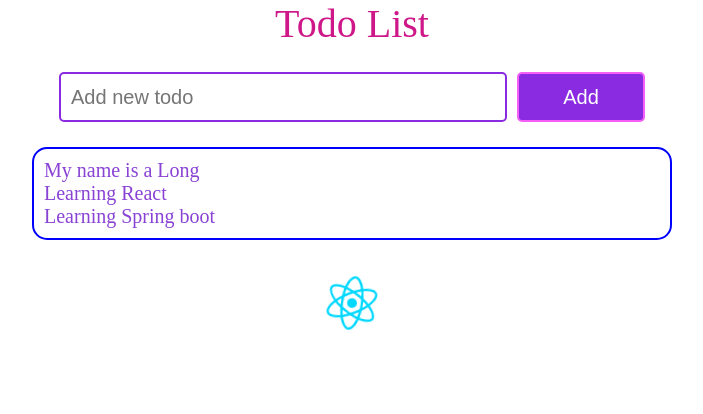
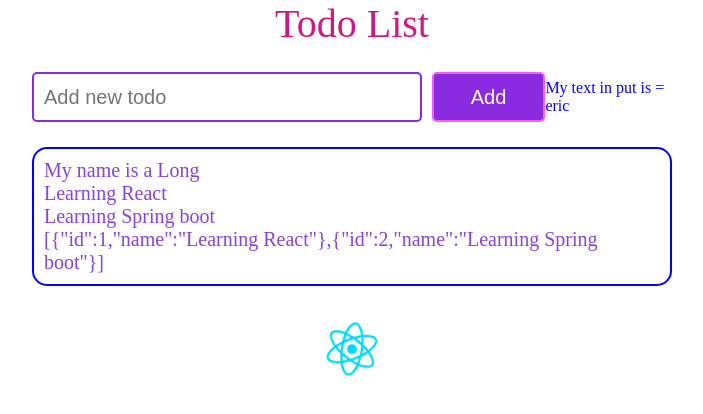
Before and after one commit to tlong1312/React-test, a React (Vite) app: page / in a window 1280 px wide. Shown: the top 414 px of the page, without its empty margins (288-991 px from the left). Built offline with nearby package versions, Linux system fonts and the light colour scheme.

Commit message:
du lieu stage

```diff
--- a/src/App.jsx
+++ b/src/App.jsx
@@ -2,8 +2,20 @@ import './components/todo/todo.css'
 import TodoData from './components/todo/TodoData'
 import TodoForm from './components/todo/TodoForm'
 import reactLogo from './assets/react.svg';
+import { useState } from 'react';
 
 const App = () => {
+
+  const [todoList, setTodoList] = useState([
+    {
+      id: 1,
+      name: "Learning React",
+    },
+    {
+      id: 2,
+      name: "Learning Spring boot",
+    }
+  ])
 
   const name = "Long";
   const age = 20;
@@ -25,6 +37,7 @@ const App = () => {
         name={name}
         age={age}
         data={data}
+        todoList={todoList}
       />
       <div className="todo-image">
         <img className="logo" src={reactLogo} />
--- a/src/components/todo/TodoData.jsx
+++ b/src/components/todo/TodoData.jsx
@@ -1,14 +1,16 @@
 
 const TodoData = (props) => {
+   const {name, todoList} = props;
 
-    const {name} = props
-
-    // console.log(">>> check props", props)
+    console.log(">>> check props", props)
     return (
         <div className="todo-data">
             <div>My name is a {name}</div>
             <div>Learning React </div>
             <div>Learning Spring boot </div>
+            <div>
+                {JSON.stringify(todoList)}
+            </div>
         </div>
     )
 }
--- a/src/components/todo/TodoForm.jsx
+++ b/src/components/todo/TodoForm.jsx
@@ -1,16 +1,18 @@
+import { useState } from "react"
 
 const TodoForm = (props) => {
 
-    console.log(props)
+    // const valueInput = "long";
+    const [valueInput, setValueInput] = useState("eric")
     // const {addNewTodo} = props;
 
     // addNewTodo("Long");
     const handleClick = () => {
-        alert("click me")
+        console.log("check value input", valueInput)
     }
 
     const handleChange = (name) => {
-        console.log("handle change", name)
+        setValueInput(name)
     }
     return (
         <div className="todo-form">
@@ -20,6 +22,9 @@ const TodoForm = (props) => {
             <button style={{cursor: "pointer"}}
                 onClick={handleClick}
             >Add</button>
+            <div>
+                My text in put is = {valueInput}
+            </div>
         </div>
     )
 }
```
